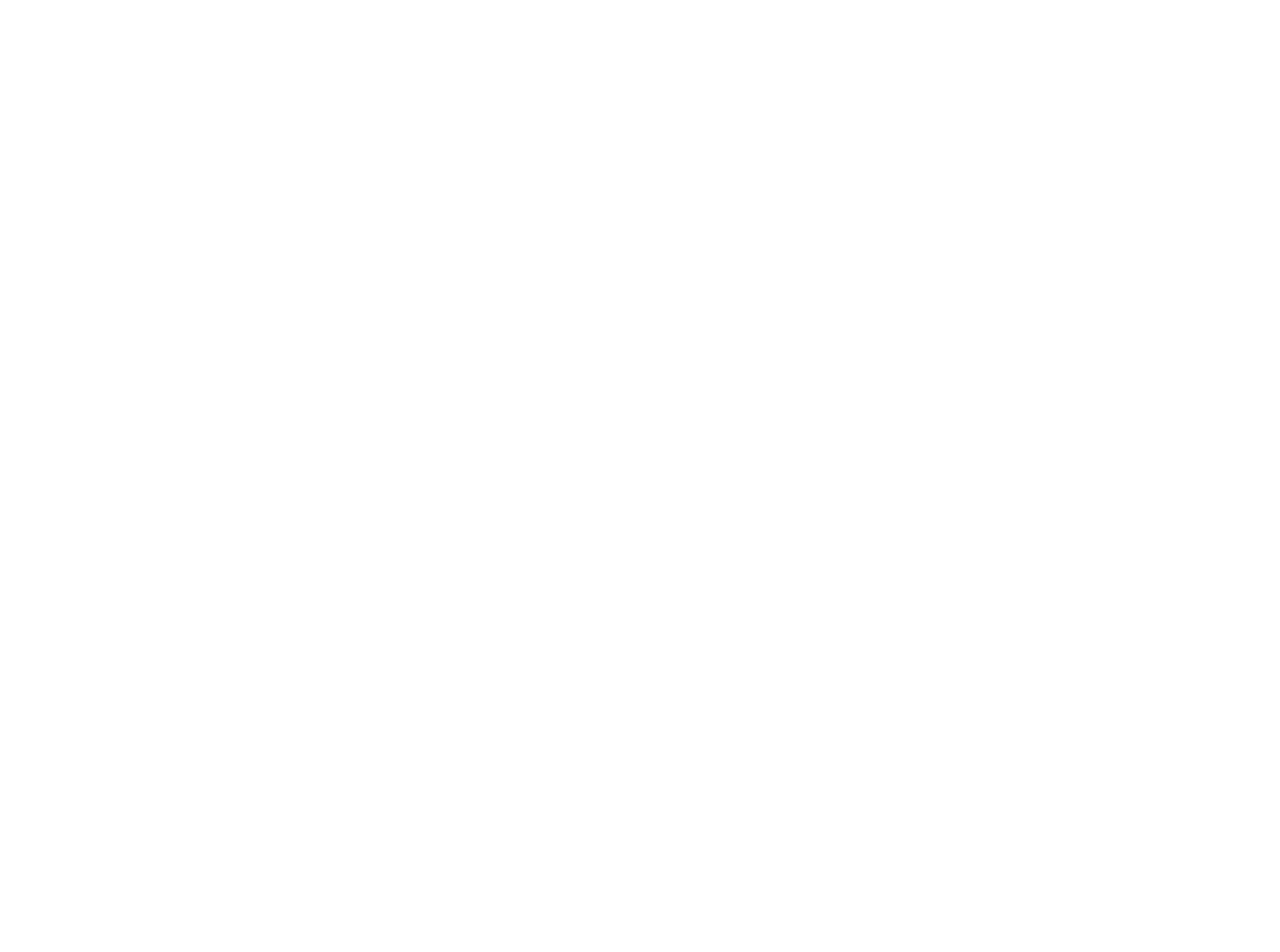
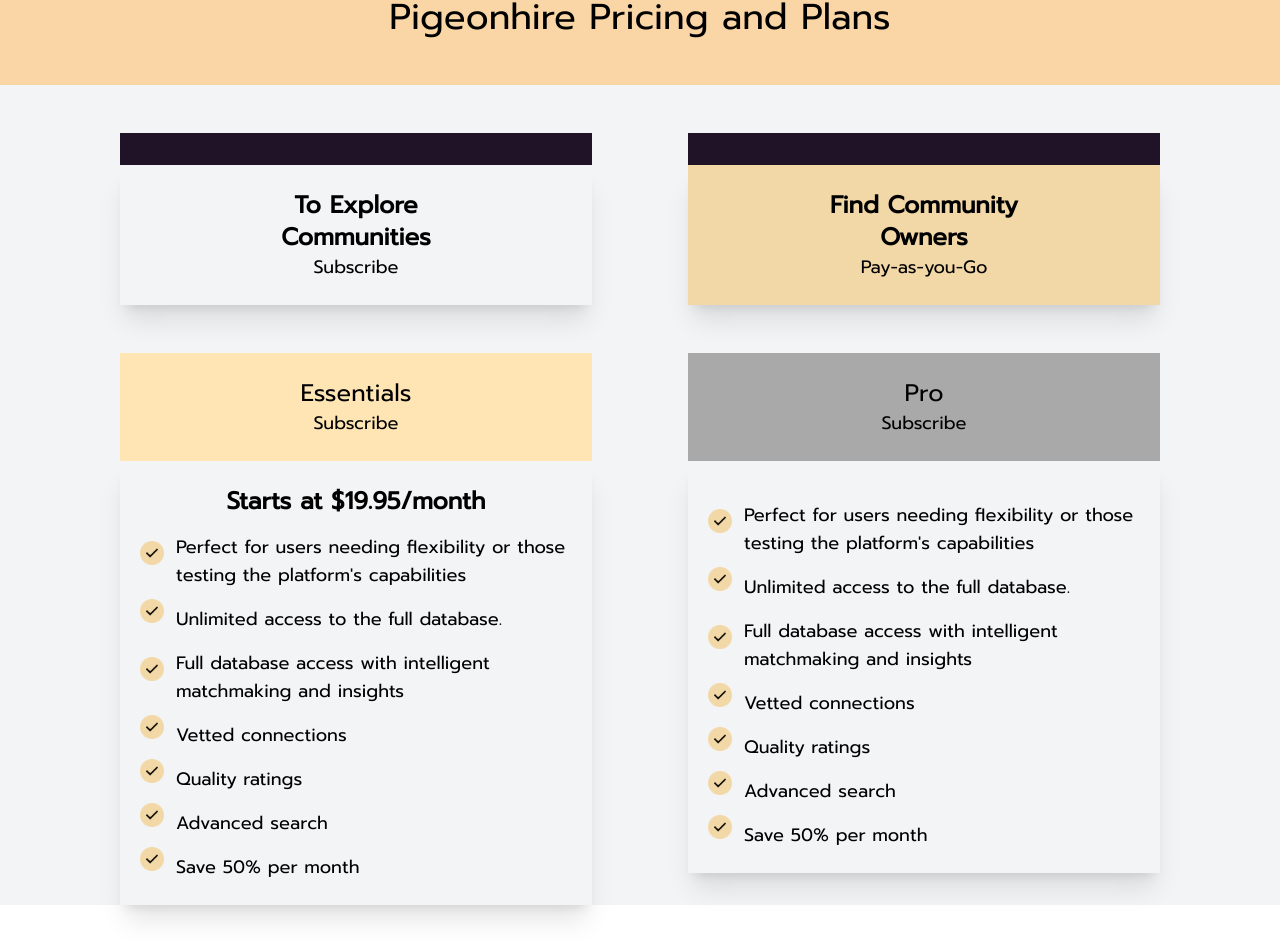
Before and after one commit to Eyohen/pigeonhire, a React (Vite) app: page /pricing in a window 1280 px wide. Before the commit this address had no page. Shown: the part 187-1139 px from the top of the page. Before the commit the page ends 800 px from the top, so only its background shows below. Built offline with nearby package versions, Linux system fonts and the light colour scheme.

Commit message:
second push

```diff
--- a/src/App.jsx
+++ b/src/App.jsx
@@ -17,6 +17,7 @@
 import Settings from './pages/Settings'
 import SwitchPremium from './pages/SwitchPremium'
 import { UserContextProvider } from './context/UserContext'
+import Pricing from './pages/Pricing'
 
 
 const App = () => {
@@ -26,6 +27,7 @@
      <Route exact path="/" element={<Home/>}/>
      <Route exact path="/login" element={<Login/>}/>
      <Route exact path="/register" element={<Register />}/>
+     <Route exact path="/pricing" element={<Pricing />}/>
 
 
      <Route exact path="/communityowner" element={<CommunityOwner />}/>
--- a/src/components/Navbar.jsx
+++ b/src/components/Navbar.jsx
@@ -4,6 +4,7 @@
 import { RiArrowDownSLine } from "react-icons/ri";
 import { RiMenuFill } from "react-icons/ri";
 import { SlMagnifier } from "react-icons/sl";
+import { Link } from 'react-router-dom';
 // import { Link, useParams, useNavigate } from "react-router-dom";
 
 const Navbar = () => {
@@ -37,7 +38,7 @@
 <p className='text-[#201327] text-lg font-light hidden md:block'>Home</p>
         <p className='text-[#201327] text-lg font-light hidden md:block'>About Us</p>
         <p className='text-[#201327] text-lg font-light hidden md:block'>Communities</p>
-        <p className='text-[#201327] text-lg font-light hidden md:block'>Pricing</p>
+        <Link to={'/pricing'}><p className='text-[#201327] text-lg font-light hover:text-[#F08E1F] hidden md:block'>Pricing</p></Link>
         <p className='text-[#201327] text-lg font-light hidden md:block'>Blog</p>
         <p className='text-[#201327] text-lg font-light hidden md:block'>FAQ</p>
         <p className='text-[#201327] text-lg font-light hidden md:block'>Contact Us</p>
--- /dev/null
+++ b/src/pages/Pricing.jsx
@@ -0,0 +1,78 @@
+import React from 'react'
+import Navbar from '../components/Navbar'
+import { PiCheckCircleDuotone } from "react-icons/pi";
+import check from '../assets/orangecheck.png'
+
+const Pricing = () => {
+  return (
+    <div className='bg-gray-100'>
+        <Navbar/>
+
+
+        <div className='bg-[#FAD5A5] py-12 mt-16 '>
+            <p className='text-4xl text-center'>Pigeonhire Pricing and Plans</p>
+        </div>
+
+        <div className='grid grid-cols-2 mt-12 gap-x-24 gap-y-12 px-[120px]'>
+
+        <div>
+            <div className='bg-[#201327] py-4 px-24'></div>
+            <div className='shadow-xl px-[120px] py-6'>
+                <p className='text-2xl font-semibold text-center'>To Explore Communities</p>
+                <p className='text-lg text-center'>Subscribe</p>
+            </div>
+        </div>
+
+
+            <div>
+            <div className='bg-[#201327] py-4 px-24'></div>
+            <div className='shadow-xl bg-[#F3D8A7] px-[120px] py-6'>
+                <p className='text-2xl font-semibold text-center'>Find Community Owners</p>
+                <p className='text-lg text-center'>Pay-as-you-Go</p>
+            </div>
+            </div>
+
+            <div>
+            <div className='bg-[#FFE5B4] py-6 px-24'>
+            <p className='text-2xl font-medium text-center'>Essentials</p>
+                <p className='text-lg text-center'>Subscribe</p>
+            </div>
+            <div className='shadow-xl px-[20px] py-6'>
+                <p className='text-2xl font-semibold text-center'>Starts at $19.95/month</p>
+                <div className='flex items-center gap-x-3'><img src={check} className='w-6 h-6'/><p className='text-lg mt-4'>Perfect for users needing flexibility or those testing the platform's capabilities</p></div>
+                <div className='flex items-center gap-x-3'><img src={check} className='w-6 h-6'/><p className='text-lg mt-4'>Unlimited access to the full database.</p></div>
+                <div className='flex items-center gap-x-3'><img src={check} className='w-6 h-6'/><p className='text-lg mt-4'>Full database access with intelligent matchmaking and insights</p></div>
+                <div className='flex items-center gap-x-3'><img src={check} className='w-6 h-6'/><p className='text-lg mt-4'>Vetted connections</p></div>
+                <div className='flex items-center gap-x-3'><img src={check} className='w-6 h-6'/><p className='text-lg mt-4'>Quality ratings</p></div>
+                <div className='flex items-center gap-x-3'><img src={check} className='w-6 h-6'/><p className='text-lg mt-4'>Advanced search</p></div>
+                <div className='flex items-center gap-x-3'><img src={check} className='w-6 h-6'/><p className='text-lg mt-4'>Save 50% per month</p></div>
+            </div>
+        </div>
+
+
+            <div>
+            <div className='bg-[#A9A9A9] py-6 px-24'>
+            <p className='text-2xl font-medium text-center'>Pro</p>
+                <p className='text-lg text-center'>Subscribe</p>
+            </div>
+            <div className='shadow-xl px-[20px] py-6'>
+            <div className='flex items-center gap-x-3'><img src={check} className='w-6 h-6'/><p className='text-lg mt-4'>Perfect for users needing flexibility or those testing the platform's capabilities</p></div>
+                <div className='flex items-center gap-x-3'><img src={check} className='w-6 h-6'/><p className='text-lg mt-4'>Unlimited access to the full database.</p></div>
+                <div className='flex items-center gap-x-3'><img src={check} className='w-6 h-6'/><p className='text-lg mt-4'>Full database access with intelligent matchmaking and insights</p></div>
+                <div className='flex items-center gap-x-3'><img src={check} className='w-6 h-6'/><p className='text-lg mt-4'>Vetted connections</p></div>
+                <div className='flex items-center gap-x-3'><img src={check} className='w-6 h-6'/><p className='text-lg mt-4'>Quality ratings</p></div>
+                <div className='flex items-center gap-x-3'><img src={check} className='w-6 h-6'/><p className='text-lg mt-4'>Advanced search</p></div>
+                <div className='flex items-center gap-x-3'><img src={check} className='w-6 h-6'/><p className='text-lg mt-4'>Save 50% per month</p></div>
+            </div>
+            </div>
+
+
+
+        </div>
+
+<div className='mb-24'></div>
+    </div>
+  )
+}
+
+export default Pricing
```
Also changed, not shown: src/assets/orangecheck.png (added).
